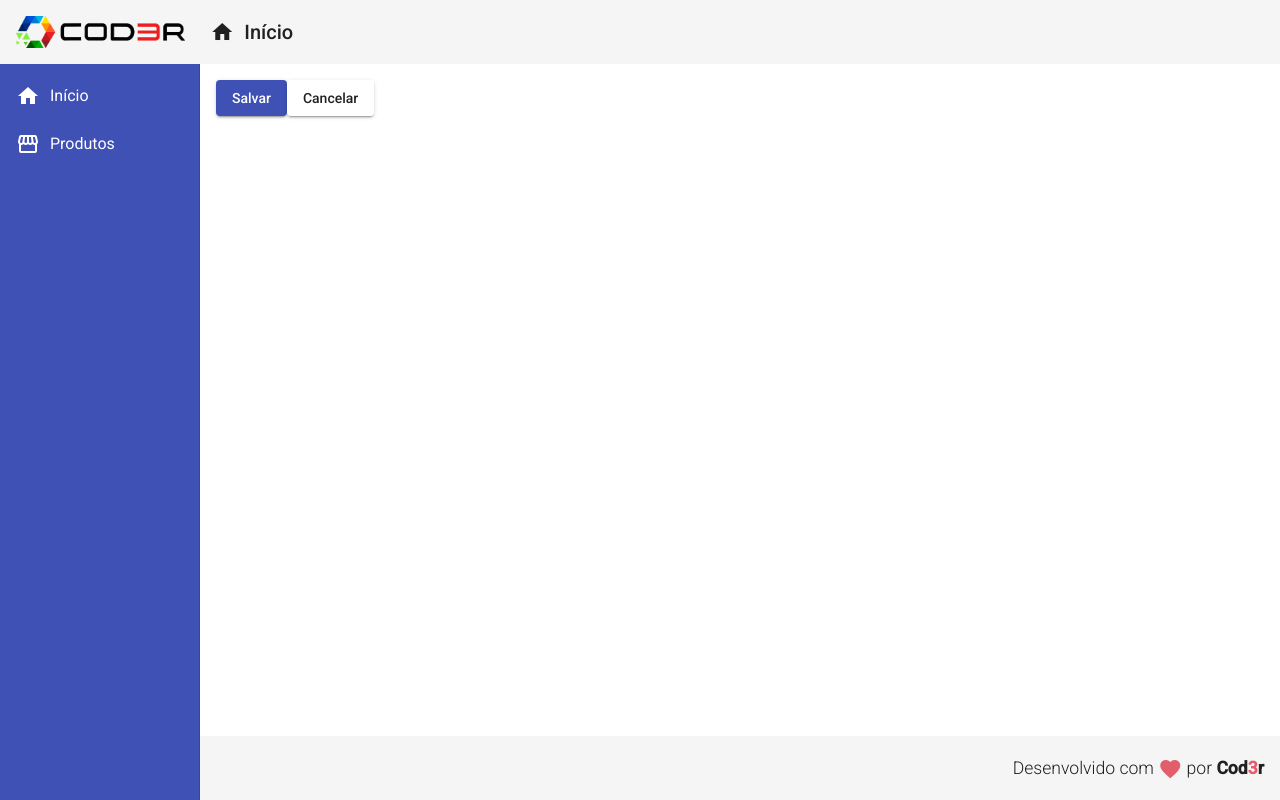
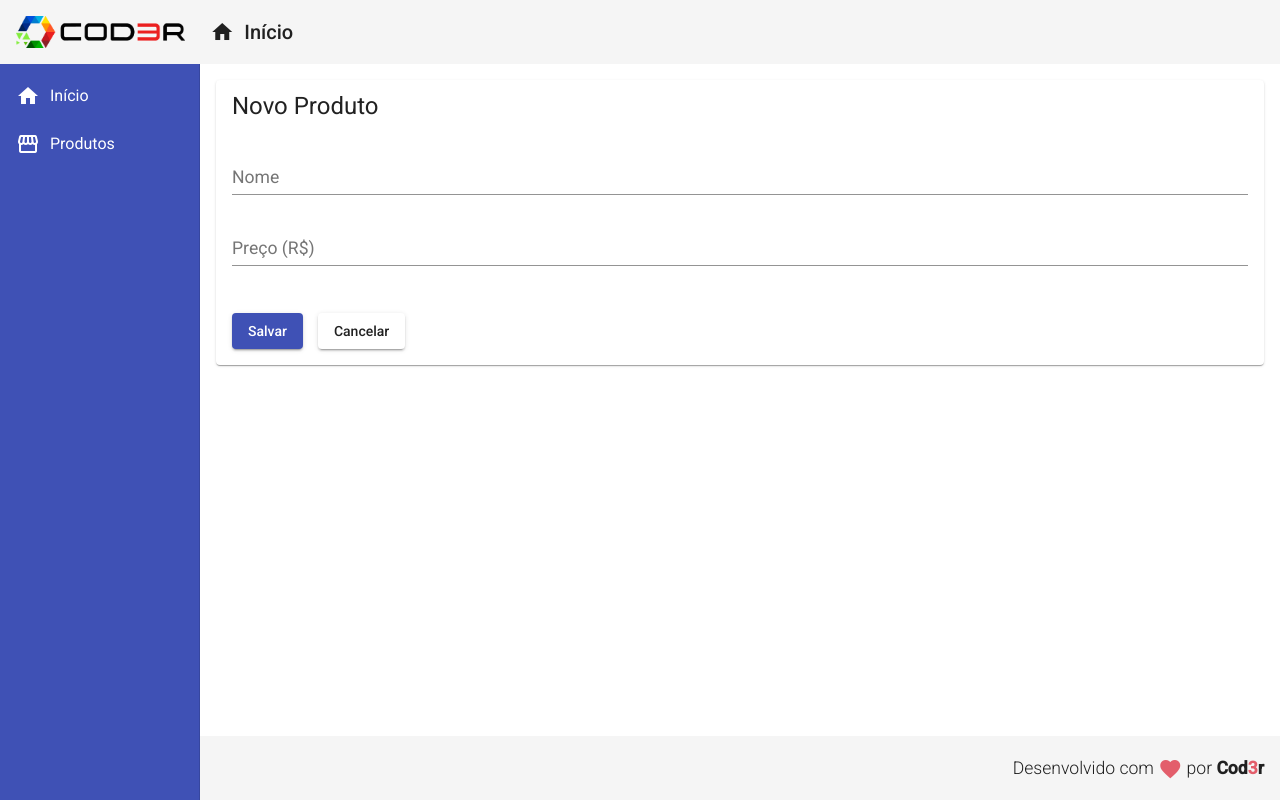
Before and after one commit to danielsava/curso-cod3r-angular9, an Angular app in the folder frontend/: page /products/create in a window 1280 px wide. Built offline with nearby package versions, Linux system fonts and the light colour scheme.

Commit message:
Formulário Produto

```diff
--- a/frontend/src/app/app.module.ts
+++ b/frontend/src/app/app.module.ts
@@ -16,6 +16,8 @@ import { MatCheckboxModule } from '@angular/material/checkbox';
 import { MatRadioModule } from '@angular/material/radio';
 import { MatButtonModule } from '@angular/material/button';
 import { MatSnackBarModule } from '@angular/material/snack-bar';
+import { MatFormFieldModule } from '@angular/material/form-field';
+import { MatInputModule } from '@angular/material/input';
 
 
 import { HeaderComponent } from './components/template/header/header.component';
@@ -54,7 +56,9 @@ import { ProductCreateComponent } from './components/product/product-create/prod
     MatCheckboxModule,
     MatRadioModule,
     MatButtonModule,
-    MatSnackBarModule
+    MatSnackBarModule,
+    MatFormFieldModule,
+    MatInputModule
   ],
   providers: [],
   bootstrap: [AppComponent]
--- a/frontend/src/app/components/product/product-create/product-create.component.css
+++ b/frontend/src/app/components/product/product-create/product-create.component.css
@@ -0,0 +1,15 @@
+.titulo {
+    margin-bottom: 30px;
+    font-size: 1.5rem;
+    font-weight: 400;
+}
+
+form {
+    display       : flex;
+    flex-direction: column;
+    font-size: 1.1rem;
+}
+
+button {
+    margin: 25px 15px 0px 0px;
+}
--- a/frontend/src/app/components/product/product-create/product-create.component.html
+++ b/frontend/src/app/components/product/product-create/product-create.component.html
@@ -1,3 +1,16 @@
-<button mat-raised-button (click)="createProduct()" color="primary">Salvar</button>
+<mat-card>
+    <mat-card-title class="titulo">Novo Produto</mat-card-title>
+    <form>
+        <mat-form-field>
+            <input matInput placeholder="Nome" [(ngModel)]="product.name" name="name">
+        </mat-form-field>
+        <mat-form-field>
+            <input matInput placeholder="Preço (R$)" [(ngModel)]="product.price" name="price">
+        </mat-form-field>
+    </form>
 
-<button mat-raised-button (click)="cancel()">Cancelar</button>
+    <button mat-raised-button (click)="createProduct()" color="primary">Salvar</button>
+
+    <button mat-raised-button (click)="cancel()">Cancelar</button>
+
+</mat-card>
--- a/frontend/src/app/components/product/product-create/product-create.component.ts
+++ b/frontend/src/app/components/product/product-create/product-create.component.ts
@@ -12,9 +12,9 @@ import { RotasService } from 'src/app/services/rotas.service';
 export class ProductCreateComponent implements OnInit, OnDestroy {
 
 
-  private product: Product = {
-    name: 'Produto de Teste',
-    price: 125.98
+  product: Product = {
+    name: null,
+    price: null
   }
 
 
@@ -30,7 +30,7 @@ export class ProductCreateComponent implements OnInit, OnDestroy {
     this.productService
       .create(this.product)
       .subscribe(resultado => {
-        this.productService.showMessage(`Produto Criado: ${resultado.id}, ${resultado.name}`)
+        this.productService.showMessage(`Produto Criado: ${resultado.id}, ${resultado.name}, ${resultado.price}`)
         this.rotas.products()
       })
   }
```
